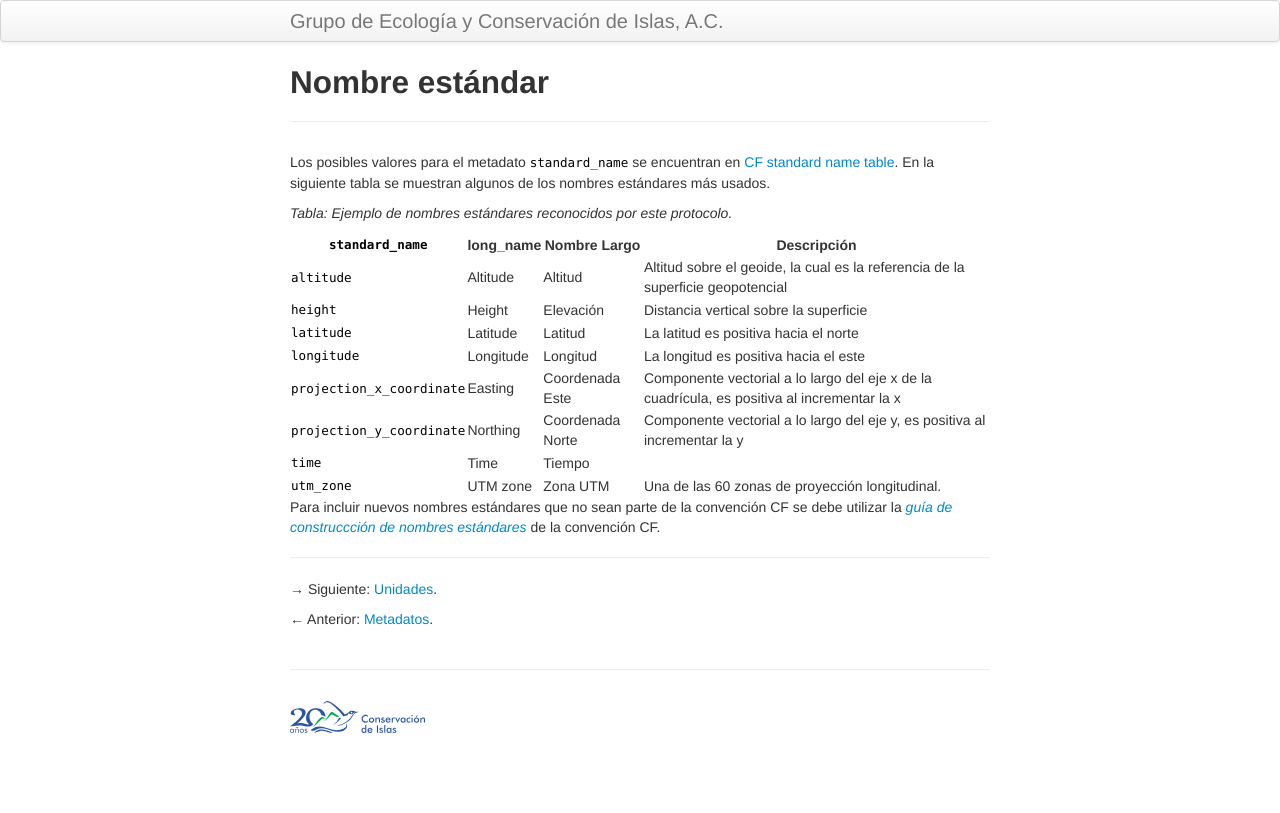
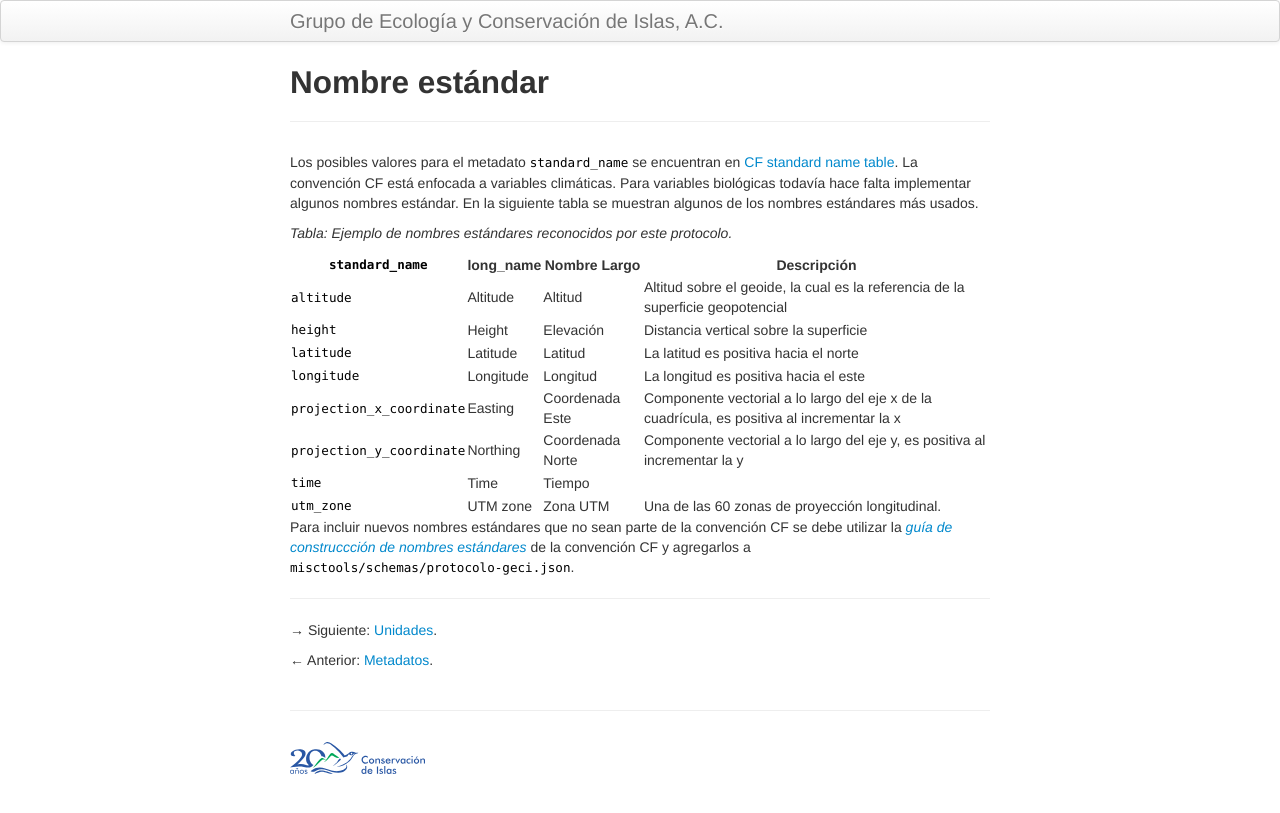
Before and after one commit to LizethMReyes/islasgeci.github.io, a Jekyll site: the page built from protocolo_basico/standard_name.md, in a window 1280 px wide. Shown: the top 813 px of the page. Built offline with Jekyll 4.4.1, drawn with Linux system fonts in a browser that asks for light colours.

Commit message:
Actualiza sección de standard_name

```diff
--- a/protocolo_basico/standard_name.md
+++ b/protocolo_basico/standard_name.md
@@ -6,7 +6,9 @@ description: Metadato `standard_name`
 
 Los posibles valores para el metadato `standard_name` se encuentran en [CF standard name
 table](http://cfconventions.org/Data/cf-standard-names/current/build/cf-standard-name-table.html).
-En la siguiente tabla se muestran algunos de los nombres estándares más usados.
+La convención CF está enfocada a variables climáticas. Para variables biológicas todavía hace falta
+implementar algunos nombres estándar. En la siguiente tabla se muestran algunos de los nombres
+estándares más usados.
 
 _Tabla: Ejemplo de nombres estándares reconocidos por este protocolo._
 
@@ -24,7 +26,7 @@ _Tabla: Ejemplo de nombres estándares reconocidos por este protocolo._
 Para incluir nuevos nombres estándares que no sean parte de la convención CF se debe utilizar la
 [_guía de construccción de nombres
 estándares_](http://cfconventions.org/Data/cf-standard-names/docs/guidelines.html) de la convención
-CF.
+CF y agregarlos a `misctools/schemas/protocolo-geci.json`.
 
 ---
 
```
